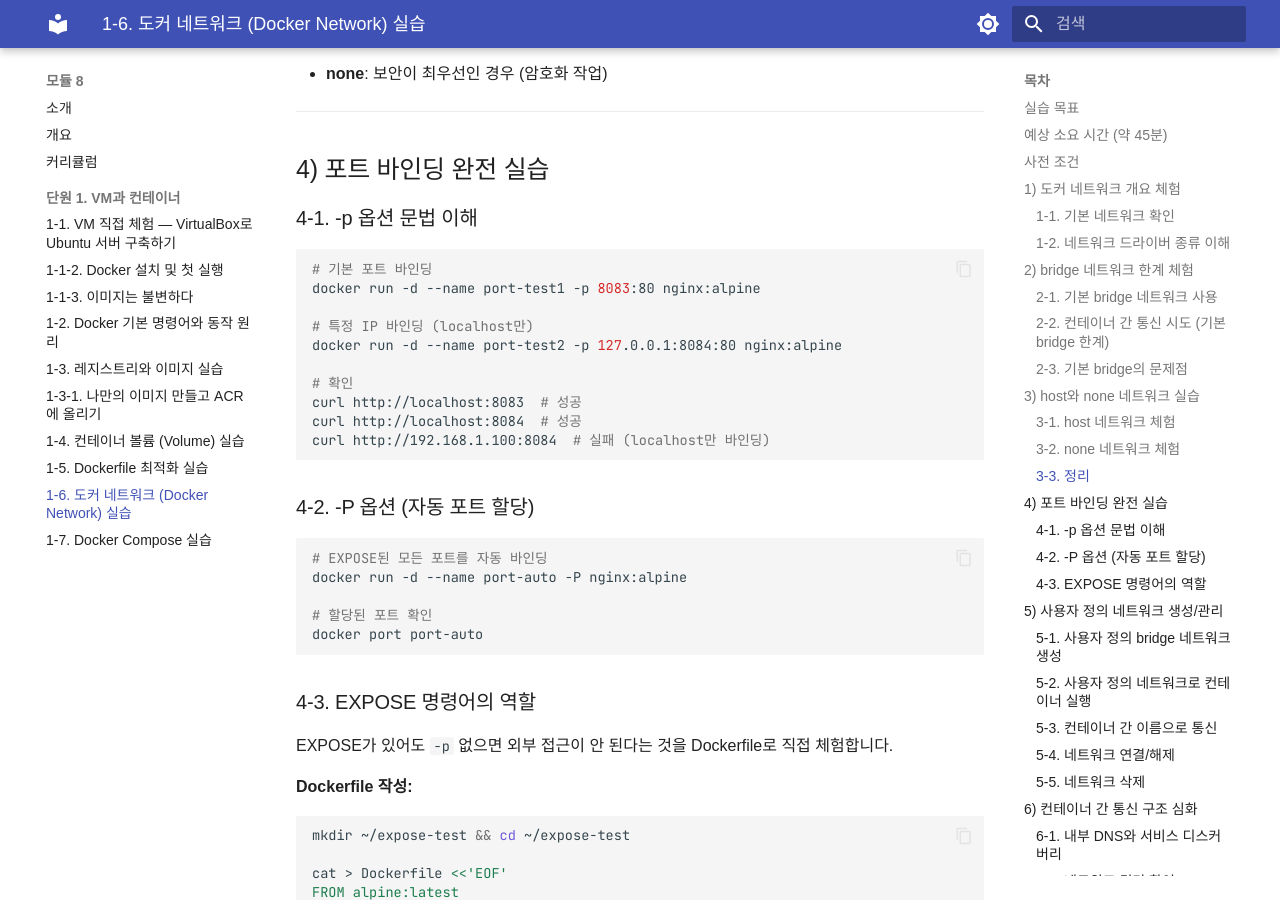
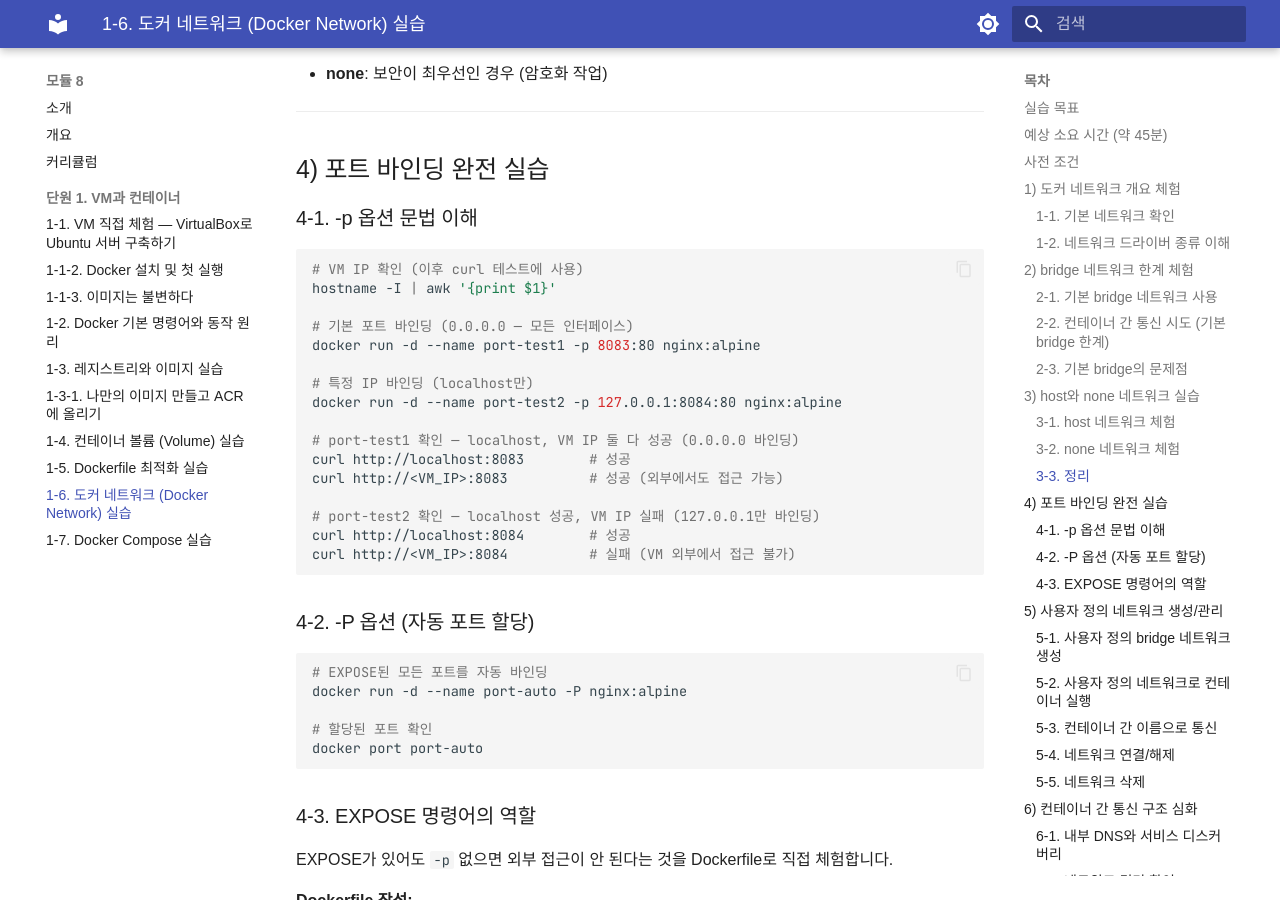
Before and after one commit to skilleat-labs/docker-k8s-labs, an MkDocs documentation site: the page built from docs/modules/module8/1-6.md, in a window 1280 px wide and 900 px high, scrolled down 3896 px. Built offline with MkDocs 1.6.1 and Material for MkDocs 9.7.7, drawn with Linux system fonts in a browser that asks for light colours; some web fonts are replaced.

Commit message:
1-6: 4-1 포트 바인딩 확인에 VM IP curl 테스트 추가
Co-Authored-By: Claude Sonnet 4.6 <noreply@anthropic.com>

````diff
--- a/docs/modules/module8/1-6.md
+++ b/docs/modules/module8/1-6.md
@@ -171,16 +171,22 @@ docker rm -f host-test none-test
 ### 4-1. -p 옵션 문법 이해
 
 ```bash
-# 기본 포트 바인딩
+# VM IP 확인 (이후 curl 테스트에 사용)
+hostname -I | awk '{print $1}'
+
+# 기본 포트 바인딩 (0.0.0.0 — 모든 인터페이스)
 docker run -d --name port-test1 -p 8083:80 nginx:alpine
 
 # 특정 IP 바인딩 (localhost만)
 docker run -d --name port-test2 -p 127.0.0.1:8084:80 nginx:alpine
 
-# 확인
-curl http://localhost:8083  # 성공
-curl http://localhost:8084  # 성공
-curl http://192.168.1.100:8084  # 실패 (localhost만 바인딩)
+# port-test1 확인 — localhost, VM IP 둘 다 성공 (0.0.0.0 바인딩)
+curl http://localhost:8083        # 성공
+curl http://<VM_IP>:8083          # 성공 (외부에서도 접근 가능)
+
+# port-test2 확인 — localhost 성공, VM IP 실패 (127.0.0.1만 바인딩)
+curl http://localhost:8084        # 성공
+curl http://<VM_IP>:8084          # 실패 (VM 외부에서 접근 불가)
 ```
 
 ### 4-2. -P 옵션 (자동 포트 할당)
````
